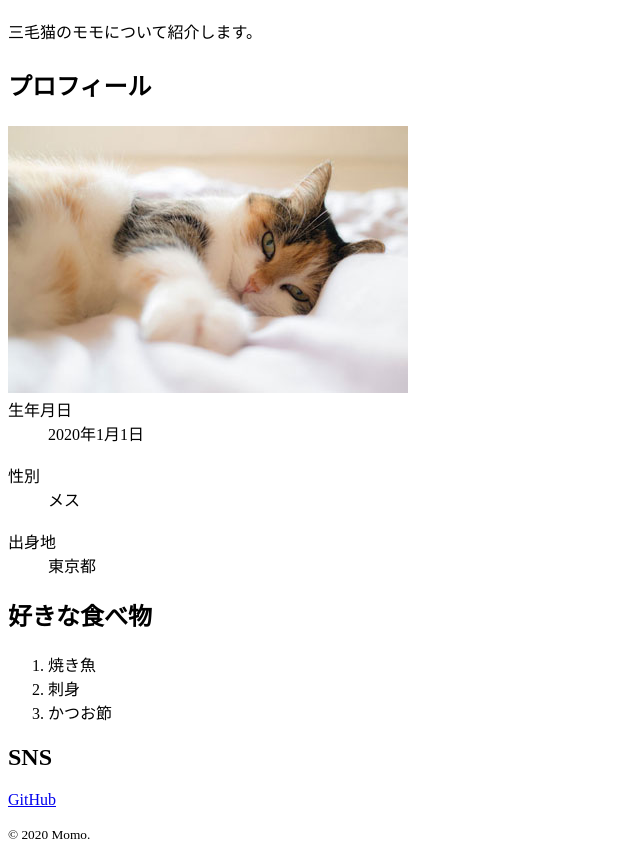
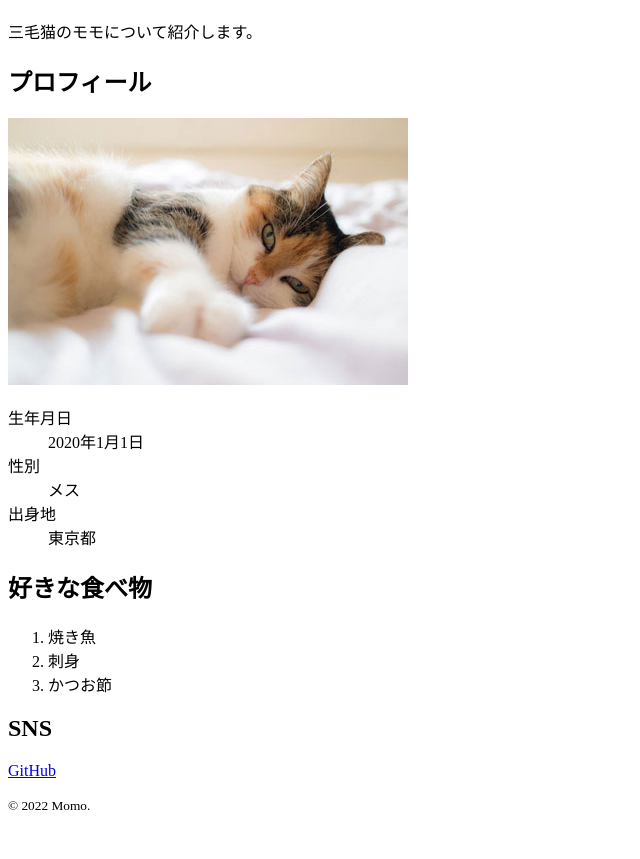
Before and after one commit to mio0517/html-basic, a plain HTML site: page exercise-momo.html in a window 1280 px wide. Shown: the part 70-929 px from the top of the page, without its empty margins (0-640 px from the left). After the commit the page ends 900 px from the top, so only its background shows below. Drawn offline with Linux system fonts and the light colour scheme.

Commit message:
三毛猫モモの文書をリファクタリング

```diff
--- a/exercise-momo.html
+++ b/exercise-momo.html
@@ -13,11 +13,18 @@
   </header>
   <main>
     <article>
-  <h2><p>プロフィール</p></h2>
+  <h2>プロフィール</h2>
   <img src="momo.jpg">
-<br>生年月日<br><dd>2020年1月1日</dd>
-<br>性別<br><dd>メス</dd><br>
-出身地<br><dd>東京都</dd>
+  <dl>
+    <dt>生年月日</dt>
+    <dd>2020年1月1日</dd>
+
+    <dt>性別</dt>
+    <dd>メス</dd>
+
+    <dt>出身地</dt>
+    <dd>東京都</dd>
+  </dl>
 </article>
 <article>
      <h2><strong>好きな食べ物</strong></h2>
@@ -36,7 +43,7 @@
 <p><a href="https://github.com/mio0517/html-bas">GitHub</a></p>
 </aside>
 <footer>
-  <p><small>&copy; 2020 Momo.</small></p>
+  <p><small>&copy; 2022 Momo.</small></p>
 </footer>
 </body>
 </html>
```
